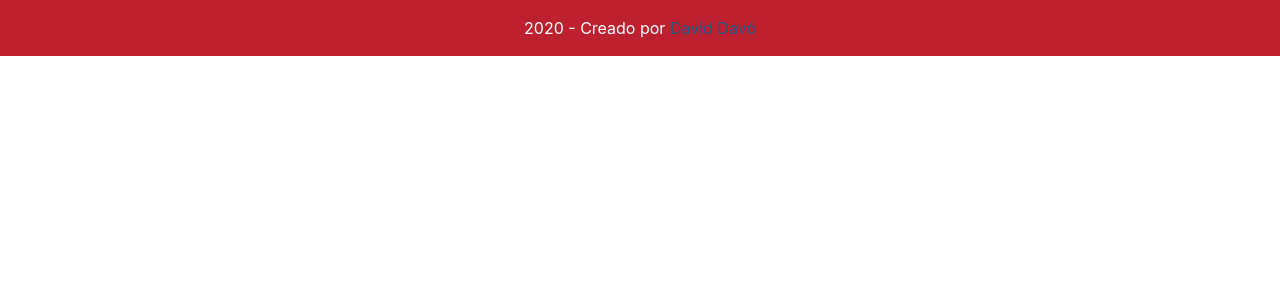
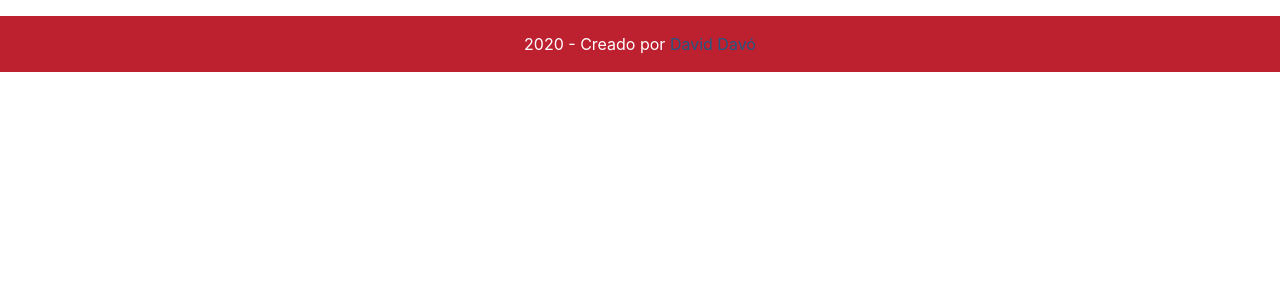
Before and after one commit to daviddavo/cypxt20, a Symfony app: template templates/base.html.twig in a window 1280 px wide. Shown: the top 300 px of the page. Run offline with Twig, Linux system fonts and the light colour scheme; the template is opened without the code that fills it, so the values that code supplies are empty; style sheets or scripts are compiled from the project's sources; some libraries are stand-ins or nearby versions.

Commit message:
Footer margin top 3
Signed-off-by: David Davó <david@ddavo.me>

```diff
--- a/templates/_footer.twig
+++ b/templates/_footer.twig
@@ -1,4 +1,4 @@
-<footer class="footer font-small">
+<footer class="footer font-small mt-3">
     <!-- Based on https://mdbootstrap.com/docs/jquery/navigation/footer/ -->
     {#
     <div class="container-fluid text-center text-md-left">
```
